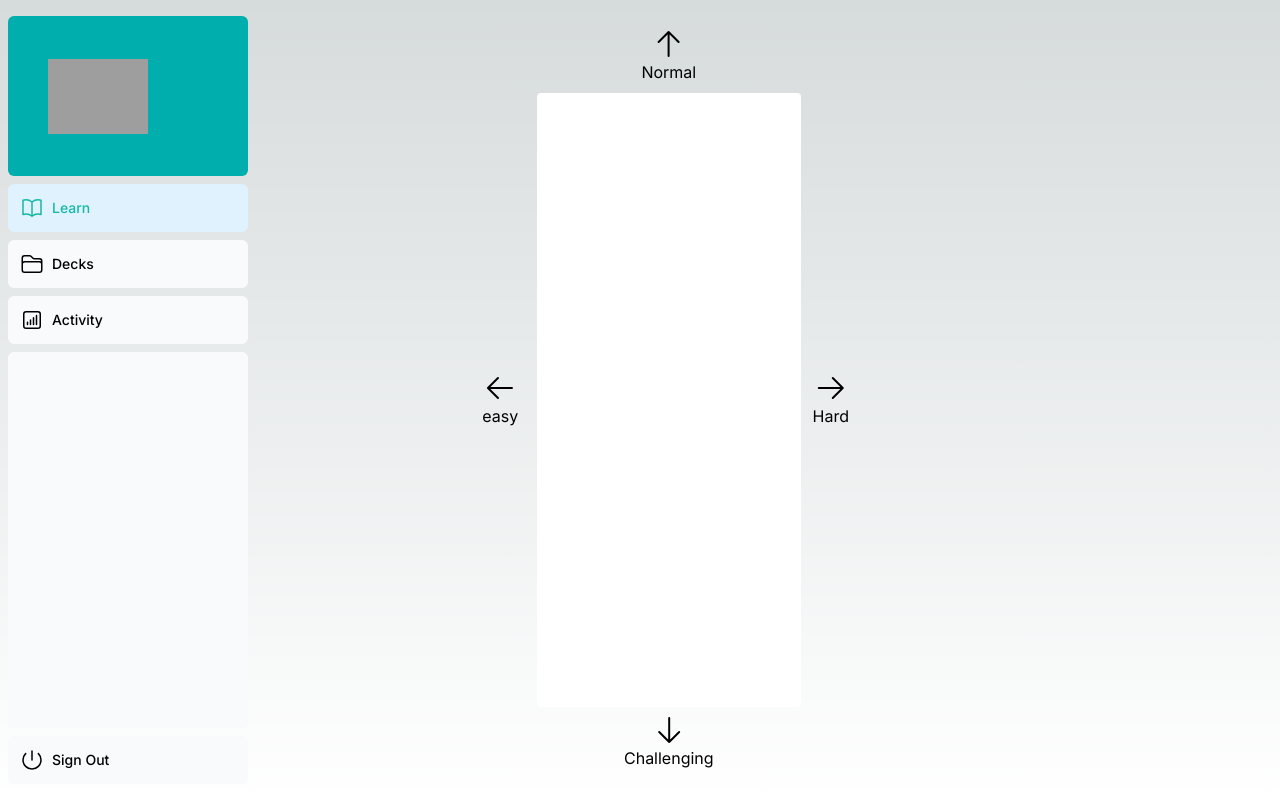
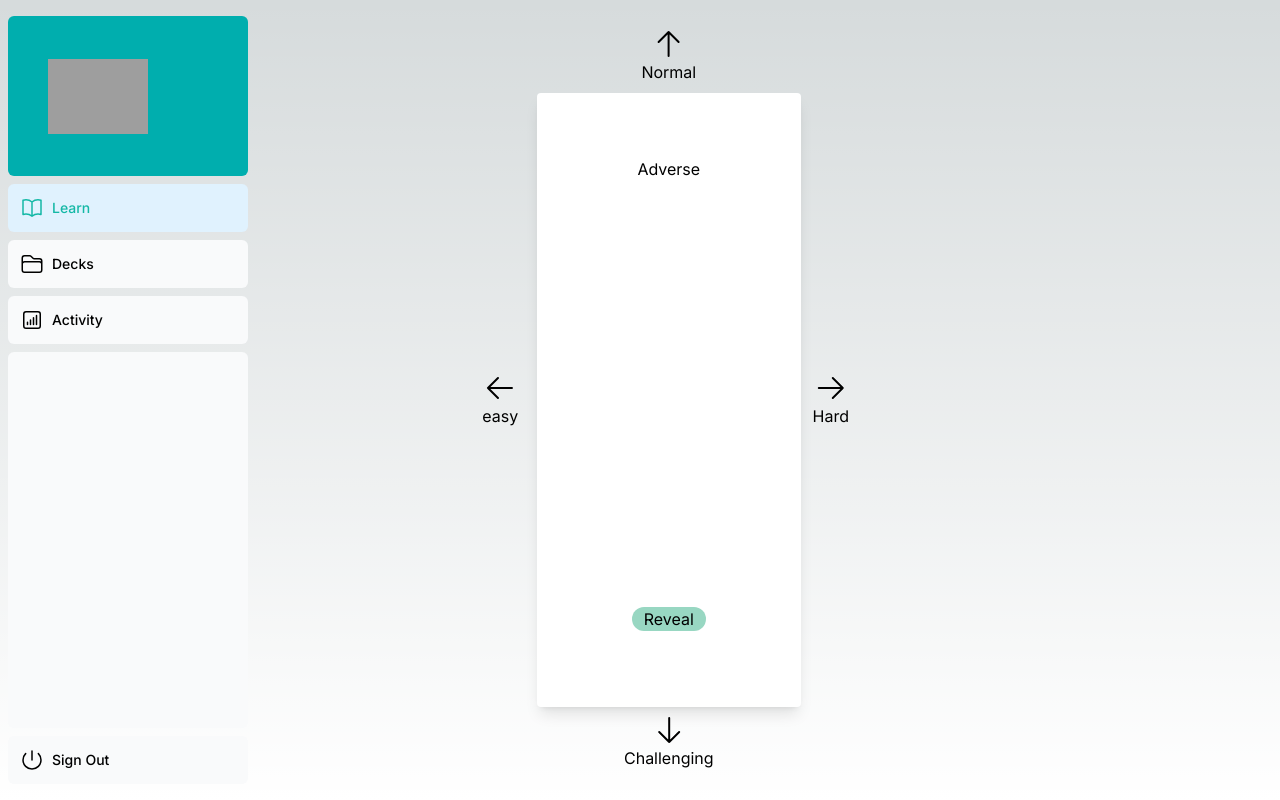
Before and after one commit to MauricioART/teal, a Next.js app: page /learn in a window 1280 px wide. Built offline with nearby package versions, Linux system fonts and the light colour scheme; grey boxes are pictures that could not be loaded.

Commit message:
feat(Root): Adding clsx library to add animation classes

```diff
--- a/app/ui/learn/card.tsx
+++ b/app/ui/learn/card.tsx
@@ -1,17 +1,98 @@
 'use client';
 import { useState } from 'react';
+import Button from './Button';
+import clsx from 'clsx';
 
-export default function Card(props: { adverse: any; reverse: any; }){
-    const adverse = props.adverse;
-    const reverse = props.reverse;
+
+export default function Card(props: { question: any; answer: any; cardType: number; up: boolean; right: boolean; down: boolean; left: boolean;}){
+    const question = props.question;
+    const answer = props.answer;
     const [reveal, setReveal] = useState(false);
+    const [disabled, setDisabled] = useState(false);
+    const [isHidden, setHidden] = useState(false);
 
-    function handleClick (){
+    const cardClasses = clsx(
+        'flex flex-col justify-between h-4/5 w-1/3 rounded content-center text-center shadow-lg bg-white',
+        {
+          'animateUp': props.up,
+          'animateDown': props.down,
+          'animateLeft': props.left,
+          'animateRight': props.right,
+        }
+      );
+
+    function handleReveal (){
         setReveal(!reveal);
     }
-    return (
-        <div className="h-4/5 w-1/3 rounded content-center text-center bg-white" onClick={handleClick}>
-            {(reveal) ? adverse:reverse}
-        </div>
-    );
+
+    function handleClick(){
+
+    }
+    function disable(){
+        return true;
+    }
+
+    switch (props.cardType){
+        case 0:
+            return (
+                <div className={cardClasses} onClick={handleClick}>
+                    <div className='mt-16'>
+                        {question}
+                    </div>
+                    <div className='flex justify-evenly mb-16'>
+                        <Button text="True" color="#98D7C2" handleButtonClick={handleClick}/>
+                        <Button text="False" color="#98D7C2" handleButtonClick={handleClick}/>
+                    </div>
+
+                </div>
+            );
+            break;
+        case 1:
+            return (
+                <div className={cardClasses} onClick={handleClick}>
+                    <div className='mt-16'>
+                        {question}
+                    </div>
+                    <div className='flex flex-col flex-wrap items-start ml-4 mb-10'>
+                    <div>
+                        <Button text="A" color="#98D7C2" handleButtonClick={handleClick}/>
+                        {answer[0]}
+                    </div>
+                    <div>
+                        <Button text="B" color="#98D7C2" handleButtonClick={handleClick}/>
+                        {answer[1]}
+                    </div>
+                    <div>
+                        <Button text="C" color="#98D7C2" handleButtonClick={handleClick}/>
+                        {answer[2]}
+                    </div>
+                    <div>
+                        <Button text="D" color="#98D7C2" handleButtonClick={handleClick} />
+                        {answer[3]}
+                    </div>
+                    </div>
+
+                </div>
+            );
+            break;
+        case 2:
+            return (
+                <div className={cardClasses} onClick={handleClick}>
+                    <div className='mt-16'>
+                        {question}
+                    </div>
+                    <div>
+                    {(reveal) ? answer: null}
+                    </div>
+                    <div className='mb-16' hidden={isHidden}>
+                        <Button text="Reveal" color="#98D7C2" handleButtonClick={handleReveal} />
+                    </div>
+
+                </div>
+            );
+            break;
+        default:
+            break;
+    }
+
 }
```
